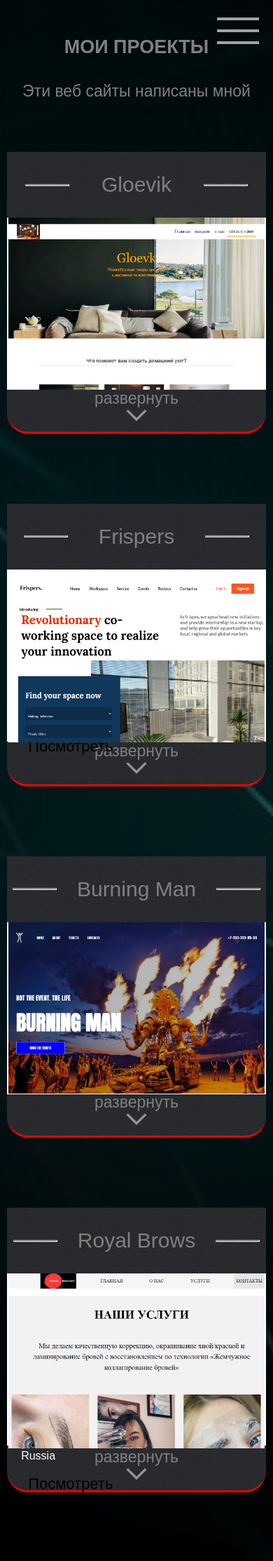
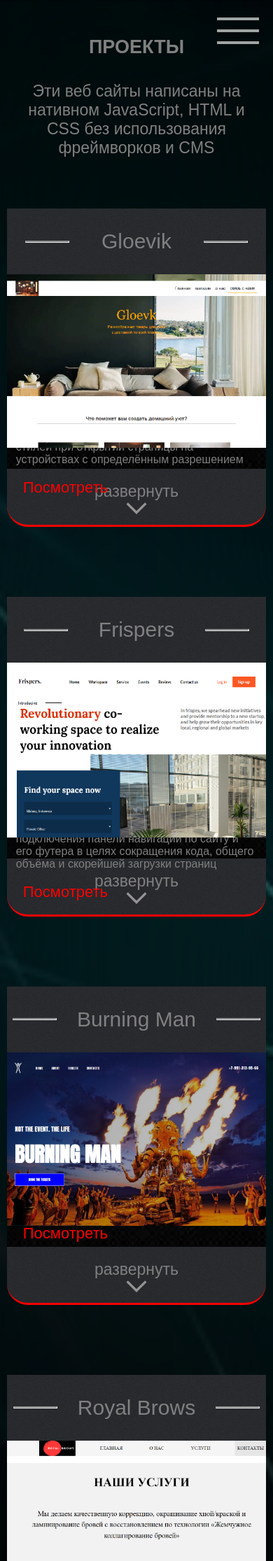
Before and after one commit to Kukoldini/portfolio, a PHP site: page /works.html in a window 390 px wide. Shown: the top 2231 px of the page at 70% size. Run offline with PHP 8.4, Linux system fonts and the light colour scheme.

Commit message:
Add files via upload

```diff
--- a/css/works.css
+++ b/css/works.css
@@ -12,9 +12,6 @@
 	justify-content: center;
 	flex-direction: column;
 	padding-bottom: 150px;
-}
-.container-dark-theme {
-	background-color: #111212;
 }
 .works_description {
 	margin-top: 30px;
@@ -34,7 +31,7 @@
 }
 
 .work_block {
-	transition: .2s;
+	transition: .3s ease-in-out;
 	position: relative;
 	display: inherit;
 	flex-direction: column;
@@ -42,32 +39,37 @@
 	height: 500px;
 	margin: 50px auto;
 	width: 95%;
-	padding-bottom: 60px;
+	padding-bottom: 110px;
 	background-image: url(../images/body-bg.gif);
 	border-end-end-radius: 30px;
 	border-end-start-radius: 30px;
 	border-bottom: 3px solid red;
+	overflow: hidden;
 }
 .work_header_block {
 	z-index: 10;
 	background-image: url('../images/body-bg.gif');
 }
 .work_drop_info {
+	position: absolute;
 	display: flex;
 	flex-direction: column;
 	align-items: center;
+	background-image: url('../images/dropDescriptionBackground.jpg');
+	background-size: cover;
+	background-position: center;
 	margin: 0 auto;
+	bottom: 80px;
 	padding: 20px;
-	transition: 0.3s;
-	position: absolute;
-	width: 89%;
-	height: 300px;
+	transition: .3s ease-in-out;
+	width: 95.8%;
+	height: 190px;
 	background-color: #fff;
 	z-index: 1;
 }
 .desc_drop {
 	color: gray;
-  	margin-top: 420px;
+  	margin-top: 520px;
 }
 
 .work_header_block {
@@ -90,21 +92,20 @@
 .work_img {
 	margin: 0 auto;
 	height: auto;
-	width: 99%;
-	height: 80%;
+	width: 100%;
+	height: 90%;
 	z-index: 10;
 }
 .watch_link {
 	margin-bottom: -20px;
-	color: #000;
+	color: red;
 	padding: 5px 10px;
 	font-size: 22px;
 }
 .watch_link:hover {
-	color: #fff;
+	color: #e1e8e4;
 	transition: 0.1s;
-	border-radius: 5px;
-	background-color: gray;
+	border-bottom: 1px solid red;
 }
 .show-btn {
 	cursor: pointer;
@@ -117,10 +118,12 @@
 	align-items: center;
 }
 #show-btn {
+	transition: .1s;
 	padding: 0;
 	margin: 0;
 }
 .show-arrow {
+	transition: .1s;
 	position: absolute;
 	filter: invert(58%);
 	transform: rotate(90deg);
@@ -128,6 +131,11 @@
 	height: 40px;
 	top: 17px;
 }
+.minimize {
+	top: -10px;
+	transform: rotate(-90deg);
+}
+
 .gloevik {
 	color: orange;
 }
@@ -140,7 +148,7 @@
 }
 .frispers {
 	font-size: 24px;
-	color: #000;
+	color: #fff;
 	font-family: 'Playfair Display', serif;
 }
 .php {
@@ -156,14 +164,14 @@
 }
 .royalbrows {
 	font-size: 22px;
-	color: #000;
+	color: #fff;
 	font-style: Arial;
 }
 .world_skills {
 	color: #fff;
 }
 .world_skills:hover {
-	color: #000;
+	color: red;
 }
 
 
@@ -171,6 +179,10 @@
 	.container {
 		width: 100%;
 	}
+	.work_drop_info {
+		height: 210px;
+	}
+
 }
 @media screen and (max-width: 778px) {
 	.works_description {
@@ -178,8 +190,13 @@
 		margin: 0 auto;
 		padding-top: 40px;
 	}
-	.desc_drop {
-		width: 89%;
+	.work_drop_info {
+		width: 94%;
+	}
+}
+@media screen and (max-width: 685px) {
+	.work_drop_info {
+		height: 240px;
 	}
 }
 @media screen and (max-width: 645px) {
@@ -188,6 +205,9 @@
 	}
 	.hr {
 		width: 25%;
+	}
+	.work_drop_info {
+		width: 93%;
 	}
 }
 @media screen and (max-width: 526px) {
--- a/script/works.js
+++ b/script/works.js
@@ -1,30 +1,38 @@
-var savedTheme = localStorage.getItem('theme');
-var container = document.querySelector('.container');
-let workBlock = document.querySelector('.work_block');
+let workBlock = document.querySelectorAll('.work_block');
+let dropInfo = document.querySelectorAll('.work_drop_info');
+let showButton = document.querySelectorAll('.show-btn');
+let showArrow = document.querySelectorAll('.show-arrow');
+let showButtonText = document.querySelectorAll('#show-btn');
 
-if (true) {
 
-	var workImgs = document.querySelectorAll('.work_img');
-	var DropDescrs = document.querySelectorAll('.work_drop_info');
+for (var i = 0; i < dropInfo.length; i++) {
 
-	for (var i = 0; i < workImgs.length; i++) {
+	let currentButton = showButton[i];
+	let currentDropInfo = dropInfo[i];
+	let currentWorkBlock = workBlock[i];
+	let currentShowArrow = showArrow[i];
+	let currentShowButtonText = showButtonText[i];
 
-		let showBtn = workImgs[i];
-		let dropInfo = DropDescrs[i];
 
-		workImg.addEventListener('click', function() {
+	currentButton.addEventListener('click', function() {
 
-			dropInfo.classList.toggle('desc_drop');
-			workBlock.style.padding = '0 0 500px 0';
+		currentDropInfo.classList.toggle('desc_drop');
+		currentShowArrow.classList.toggle('minimize');
+		if (currentDropInfo.classList.contains('desc_drop')) {
 
-		})
-		dropInfo.addEventListener('click', function() {
+			currentWorkBlock.style.padding = '0 0 320px 0';
+			currentShowButtonText.style.margin = '17px 0 0 0';
+			currentShowButtonText.textContent = 'свернуть';
 
-			dropInfo.classList.toggle('desc_drop');
-			workBlock.style.padding = '0';
+		} else {
 
-		})
+			currentWorkBlock.style.padding = '0 0 110px 0';
+			currentShowButtonText.style.margin = '0';
+			currentShowButtonText.textContent = 'развернуть';
 
-	}
+		}
+
+
+	})
 
 }
--- a/works.html
+++ b/works.html
@@ -29,8 +29,8 @@
 	</header>
 	<div class="container">
 		<div class="works_description">
-			<p class="desc_header">Мои проекты</p>
-			<p class="desc_text">Эти веб сайты написаны мной</p>
+			<p class="desc_header">Проекты</p>
+			<p class="desc_text">Эти веб сайты написаны на нативном JavaScript, HTML и CSS без использования фреймворков и CMS</p>
 		</div>
 		<div class="work_block">
 			<div class="work_header_block">
@@ -57,7 +57,7 @@
 			<img src="images/frispers_slide.png" alt="" class="work_img">
 			<div class="work_drop_info">
 				<h2>Сайт маркетинговой кампании <span class="frispers">Frispers</span></h2>
-				<p>Написан на <span class="html">HTML</span>, <span class="css">CSS</span>, а так же на серверном языке программирования <span class="php">PHP</span>. Адаптивность сайта достигнута благодаря <span class="css">Медиа запросам</span> и отзывчивой вёрстке. <span class="php">PHP</span> использовался для реализации функции логирования и регистрации, а так же для подключения панели навигации по сайту и его футера в целях сокращения кода, общего объёма и скорейшей загрузки страниц</br></br><a href="#" class="watch_link">Посмотреть</a></p>
+				<p>Написан на <span class="html">HTML</span>, <span class="css">CSS</span>, а так же на серверном языке программирования <span class="php">PHP</span>. Адаптивность сайта достигнута благодаря <span class="css">Медиа запросам</span> и отзывчивой вёрстке. <span class="php">PHP</span> использовался для реализации функции логирования и регистрации, а так же для подключения панели навигации по сайту и его футера в целях сокращения кода, общего объёма и скорейшей загрузки страниц</br></br><a href="https://kukoldini.github.io/Frispes/" class="watch_link">Посмотреть</a></p>
 			</div>
 			<div class="show-btn">
 				<p class="desc_text" id="show-btn">развернуть</p>
```
Also changed, not shown: images/dropDescriptionBackground.jpg (added).
